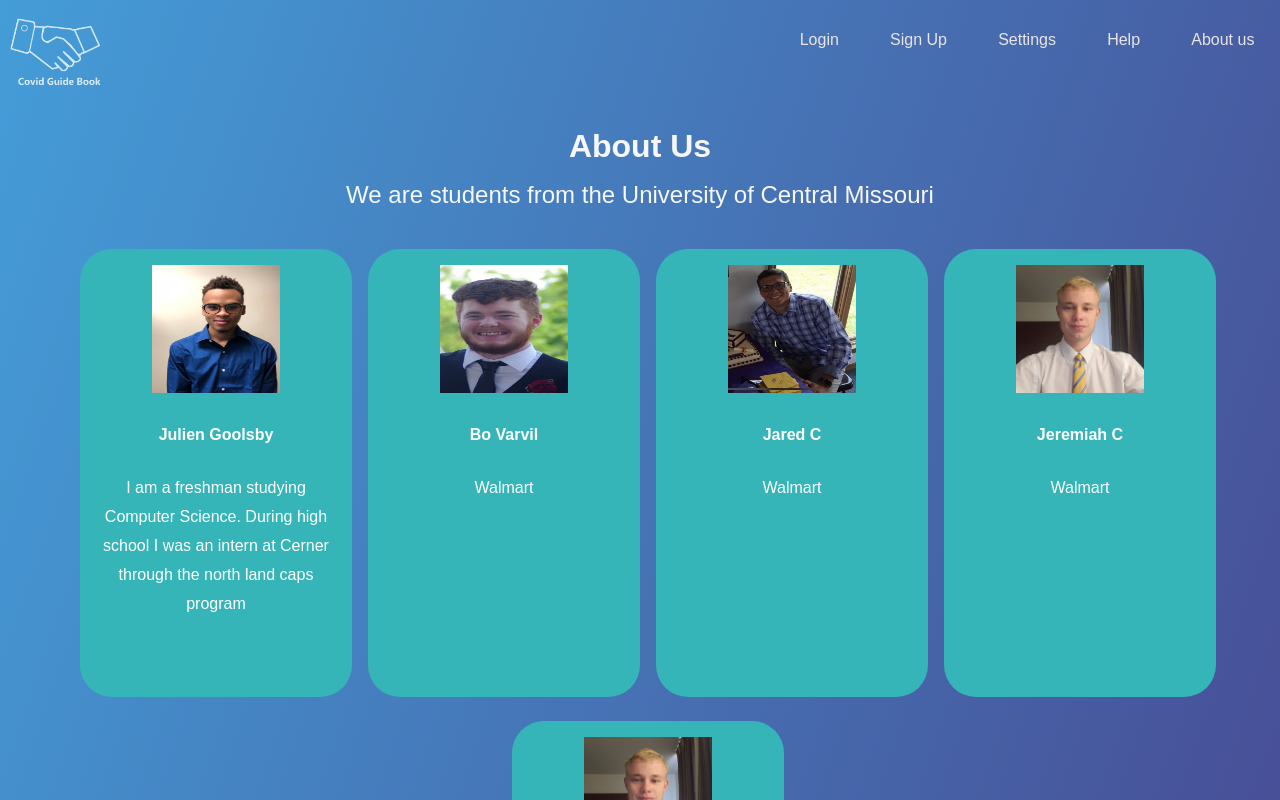
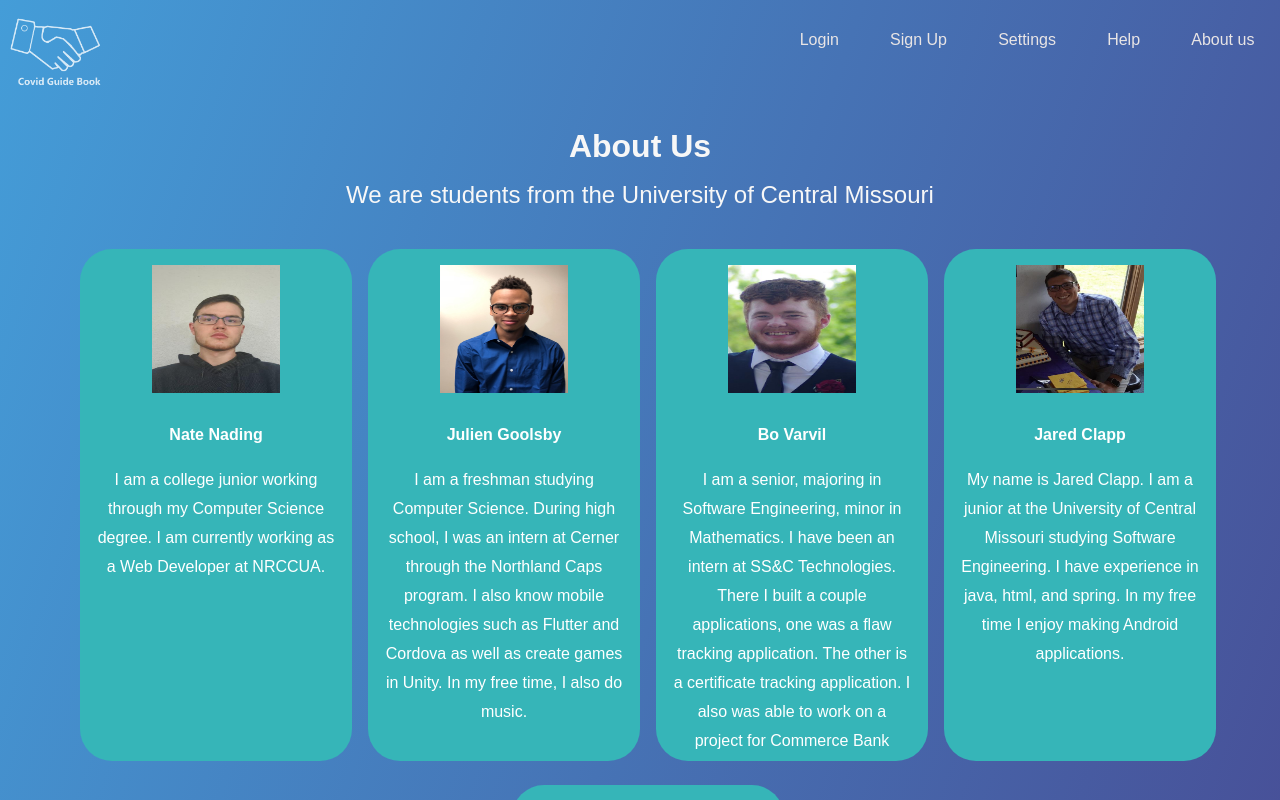
Before and after one commit to GoolsbyJulien/Hackathon2020UCM, a React (Create React App) app: page /aboutUS in a window 1280 px wide. Shown: the top 800 px of the page. Built offline with nearby package versions, Linux system fonts and the light colour scheme; the HTML template or start-up script is replaced by a standard one.

Commit message:
about page done

```diff
--- a/src/classes/Business/index.css
+++ b/src/classes/Business/index.css
@@ -109,3 +109,14 @@
 .BusinessDetailsTabCovid > li > input {
   width: 80%;
 }
+.covidRulesHeader{
+ color:white;
+ align-self: center;
+}.covidRules{
+  display: flex;
+    flex-direction: column;
+    align-items: stretch;
+    animation-name: fadeIn;
+    animation-duration: 2s;
+    color:white;
+}
--- a/src/classes/Business/index.js
+++ b/src/classes/Business/index.js
@@ -140,9 +140,14 @@ class Business {
 
   getCovidTab = () => {
     return (
+
+      <div className ="covidRules">
+      <h1 className ="covidRulesHeader">Covid Rules</h1>
       <ul className='BusinessDetailsTabCovid'>
         {this.covid.map((rule, index) => <li className='TabCovidRule' key={index}>{rule}</li>)}
       </ul>
+
+      </div>
     );
   }
 
--- a/src/classes/Person/index.css
+++ b/src/classes/Person/index.css
@@ -4,7 +4,7 @@
   margin-left: 1rem;
   background-color: #36B5B8;
   width: 15rem;
-  height: 26rem;
+  height: 30rem;
   border-radius: 2rem;
   vertical-align: top;
 
@@ -30,6 +30,8 @@ margin: 0;
 .name {
   vertical-align: top;
 padding: 1rem;
+
+padding-bottom: 0.5rem;
   align-self: center;
   color: white;
   font-size: 1rem;
--- a/src/components/HeaderLink/index.css
+++ b/src/components/HeaderLink/index.css
@@ -23,6 +23,7 @@ opacity: 79%;
 }
 
 .logoImage{
+  z-index: 1;
   width: 7rem;
   height: 7rem;
 }
--- a/src/pages/AboutUSPage/index.js
+++ b/src/pages/AboutUSPage/index.js
@@ -6,20 +6,23 @@ import boPicture from '../../images/bo.JPG';
 
 import jaredPicture from '../../images/jared.png'
 import jeremiahPicture from '../../images/jeremiah.jpg'
+import natePicture from '../../images/nate.jpg'
 
 
 import julienPicture from '../../images/julien.JPG';
 class AboutUSPage extends React.Component {
   build = () => {
     // do stuff based off searchValue
-    const results = [new Person('Julien Goolsby', 'I am a freshman studying Computer Science. During high school I was an intern at Cerner through the north land caps program  ', julienPicture),
-    new Person('Bo Varvil', 'Walmart', boPicture),
-    new Person('Jared C', 'Walmart', jaredPicture),
-    new Person('Jeremiah C', 'Walmart', jeremiahPicture),
-    new Person('Nate', 'Walmart', jeremiahPicture)
+    const results = [
+      new Person('Nate Nading', 'I am a college junior working through my Computer Science degree. I am currently working as a Web Developer at NRCCUA.', natePicture),
+
+      new Person('Julien Goolsby', 'I am a freshman studying Computer Science. During high school, I was an intern at Cerner through the Northland Caps program. I also know mobile technologies such as Flutter and Cordova as well as create games in Unity. In my free time, I also do music.', julienPicture),
+    new Person('Bo Varvil', 'I am a senior, majoring in Software Engineering, minor in Mathematics. I have been an intern at SS&C Technologies. There I built a couple applications, one was a flaw tracking application. The other is a certificate tracking application. I also was able to work on a project for Commerce Bank', boPicture),
+    new Person('Jared Clapp', 'My name is Jared Clapp. I am a junior at the University of Central Missouri studying Software Engineering. I have experience in java, html, and spring. In my free time I enjoy making Android applications.', jaredPicture),
+    new Person('Jeremiah C', 'I am a junior at the University of Central Missouri, studying Computer Science, Software Development. I love to code and learn about development practices. I complete most of my personal in either Java or Javascript. When I am not coding, I like to run outdoors.', jeremiahPicture),
 
 
-  ];
+    ];
 
     return results.map(person => person.build());
   }
--- a/src/pages/BusinessSignUpPage/index.js
+++ b/src/pages/BusinessSignUpPage/index.js
@@ -3,7 +3,10 @@ import React from 'react';
 import SearchBar from '../../components/SearchBar';
 import history from '../../history';
 
+
+import { updateBusiness } from "../../functions/server"
 import './index.css';
+import Business from '../../classes/Business';
 
 class SignupPage extends React.Component {
   constructor(props) {
@@ -19,8 +22,10 @@ class SignupPage extends React.Component {
     };
   }
 
-  updateUsername = (username) => {
-    this.setState({ username });
+  updateName = (name) => {
+
+   // alert(name);
+    this.setState({ name });
   }
 
   updatePassword = (password) => {
@@ -34,8 +39,12 @@ class SignupPage extends React.Component {
   signUp = (e) => {
     e.preventDefault();
 
-    // sign up
+
+
     history.push('/');
+
+    alert(this.name);
+    updateBusiness(new Business(100,this.name,null,"9-5","Wear mask","123232 10st"));
   }
 
 
@@ -46,13 +55,13 @@ class SignupPage extends React.Component {
     return (
       <div className='SignupPage'>
         <h1 className="businessHeader">Business Signup page </h1>
-        <SearchBar value={this.state.username} sendValue={this.updateUsername} placeholder='Name ' />
+        <SearchBar value={this.state.name} sendValue={this.updateName} placeholder='Name ' />
 
-        <SearchBar value={this.state.username} sendValue={this.updateUsername} placeholder='Description' />
-        <SearchBar isPassword={false} value={this.state.password} sendValue={this.updatePassword} placeholder='Covid Rules' />
-        <SearchBar isPassword={false} value={this.state.confPassword} sendValue={this.updateConfPassword} placeholder='Hours' />
-        <SearchBar isPassword={false} value={this.state.confPassword} sendValue={this.updateConfPassword} placeholder='Early bird hours' />
-        <SearchBar isPassword={false} value={this.state.confPassword} sendValue={this.updateConfPassword} placeholder='Other' />
+        <SearchBar value={this.state.username} sendValue={this.updateName} placeholder='Description' />
+        <SearchBar isPassword={false} value={this.state.password} sendValue={this.updateName} placeholder='Covid Rules' />
+        <SearchBar isPassword={false} value={this.state.confPassword} sendValue={this.updateName} placeholder='Hours' />
+        <SearchBar isPassword={false} value={this.state.confPassword} sendValue={this.updateName} placeholder='Early bird hours' />
+        <SearchBar isPassword={false} value={this.state.confPassword} sendValue={this.updateName} placeholder='Other' />
 
         <button className="signupButton" onClick={this.signUp}>Sign Up</button>
       </div>
--- a/src/pages/HelpPage/index.js
+++ b/src/pages/HelpPage/index.js
@@ -31,7 +31,6 @@ class HelpPage extends React.Component {
         <div className="helpBox">
           <h2>How to use:</h2>
 
-
           <p> On the <Link to="/">homepage</Link> search for a business and select the business you would like to view from the list. Clicking on a business will bring you to the business details page where you will be able to see Covid-19 rules, Operation Hours, and more. The subscribe button will ensure that if a change is made you will receive an email notification. If you do not have an account you can create one on the <Link to="/signup"> Signup page.</Link></p>
         </div>
 
```
Also changed, not shown: src/images/nate.jpg (added).
